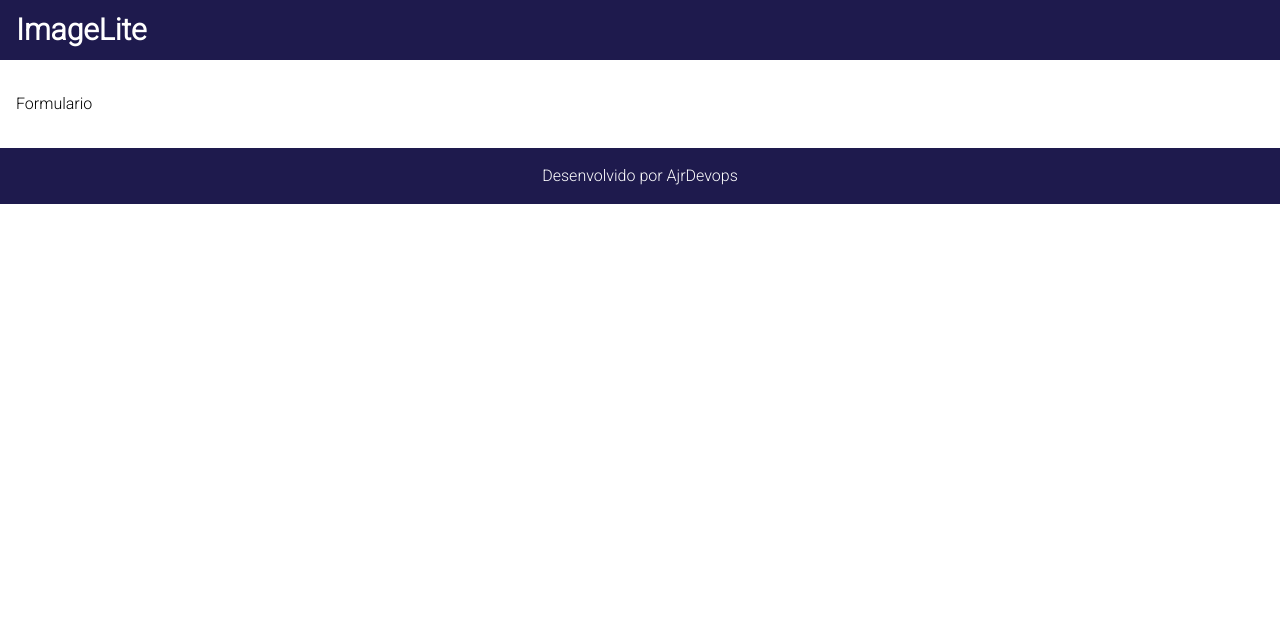
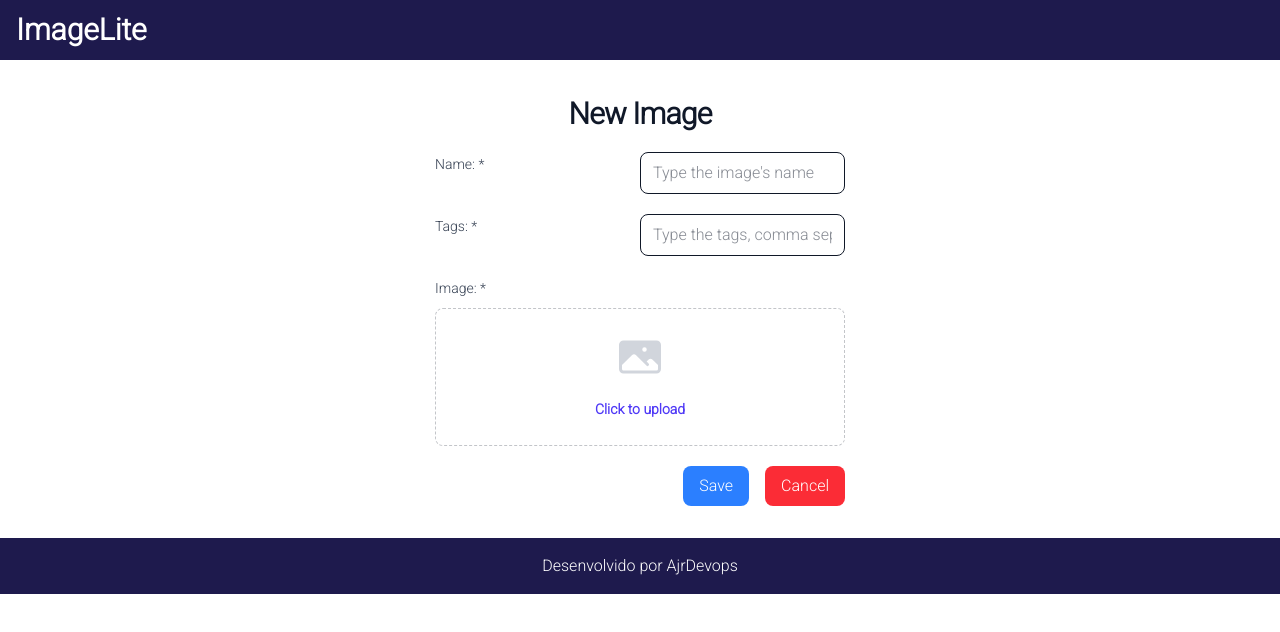
Before and after one commit to audalio-devops/imagelite, a Next.js app: page /formulario in a window 1280 px wide. Shown: the top 632 px of the page. Built offline with nearby package versions, Linux system fonts and the light colour scheme.

Commit message:
form Formulario componentes sem acao

```diff
--- a/src/app/formulario/page.tsx
+++ b/src/app/formulario/page.tsx
@@ -1,9 +1,49 @@
-import { Template } from "@/components"
+import { Button, InputText, Template } from "@/components"
+import Link from "next/link"
 
 export default function FormularioPage() {
     return (
         <Template>
-            <h1>Formulario</h1>
+            <section className='flex flex-col items-center justify-center my-5'>
+                <h5 className='mt-1 mb-5 text-3xl font-extrabold tracking-tight text-gray-900'>New Image</h5>
+                <form>
+                    <div className='grid grid-cols-2'>
+                        <label className='block text-sm font-medium leading-6 text-gray-700'>Name: * </label>
+                        <InputText placeholder="Type the image's name" />
+                    </div>
+
+                    <div className='mt-5 grid grid-cols-2'>
+                        <label className='block text-sm font-medium leading-6 text-gray-700'>Tags: * </label>
+                        <InputText placeholder="Type the tags, comma separated" />
+                    </div>
+
+                    <div className='mt-5 grid grid-cols-1'>
+                        <label className='block text-sm font-medium leading-6 text-gray-700'>Image: * </label>
+                        <div className="mt-2 flex justify-center rounded-lg border border-dashed border-gray-900/25 px-6 py-6">
+                            <div className="text-center">
+                                <svg className="mx-auto h-12 w-12 text-gray-300" viewBox="0 0 24 24" fill="currentColor" aria-hidden="true">
+                                    <path fillRule="evenodd"
+                                          d="M1.5 6a2.25 2.25 0 012.25-2.25h16.5A2.25 2.25 0 0122.5 6v12a2.25 2.25 0 01-2.25 2.25H3.75A2.25 2.25 0 011.5 18V6zM3 16.06V18c0 .414.336.75.75.75h16.5A.75.75 0 0021 18v-1.94l-2.69-2.689a1.5 1.5 0 00-2.12 0l-.88.879.97.97a.75.75 0 11-1.06 1.06l-5.16-5.159a1.5 1.5 0 00-2.12 0L3 16.061zm10.125-7.81a1.125 1.125 0 112.25 0 1.125 1.125 0 01-2.25 0z"
+                                          clipRule="evenodd" />
+                                </svg>
+                                <div className="mt-4 flex text-sm leading-6 text-gray-600">
+                                    <label className="relative cursor-pointer rounded-md bg-white font-semibold text-indigo-600">
+                                        <span>Click to upload</span>
+                                        <input type='file' className='sr-only' />
+                                    </label>
+                                </div>
+                            </div>
+                        </div>
+                    </div>
+
+                    <div className="mt-5 flex items-center justify-end gap-x-4">
+                        <Button style="bg-blue-500 hover:bg-blue-300" type="submit" label="Save" />
+                        <Link href="/galeria">
+                            <Button style="bg-red-500 hover:bg-red-300" type="button" label="Cancel" />
+                        </Link>
+                    </div>
+                </form>
+            </section>
         </Template>
     )
 }
--- a/src/components/button/Button.tsx
+++ b/src/components/button/Button.tsx
@@ -3,15 +3,17 @@
 interface ButtonProps {
     style? : string;
     label? : string;
+    type? : "submit" | "button" | "reset" | undefined;
     onClick?: (event: any) => void;
 }
 
 export const Button: React.FC <ButtonProps> = ({
-    style, label, onClick
+    style, label, onClick, type
 } : ButtonProps) => {
     return (
         <button className={`${style} text-white px-4 py-2 rounded-lg`}
-                            onClick={onClick}>
+                type={type}
+                onClick={onClick}>
             { label }
         </button>
     )
```
